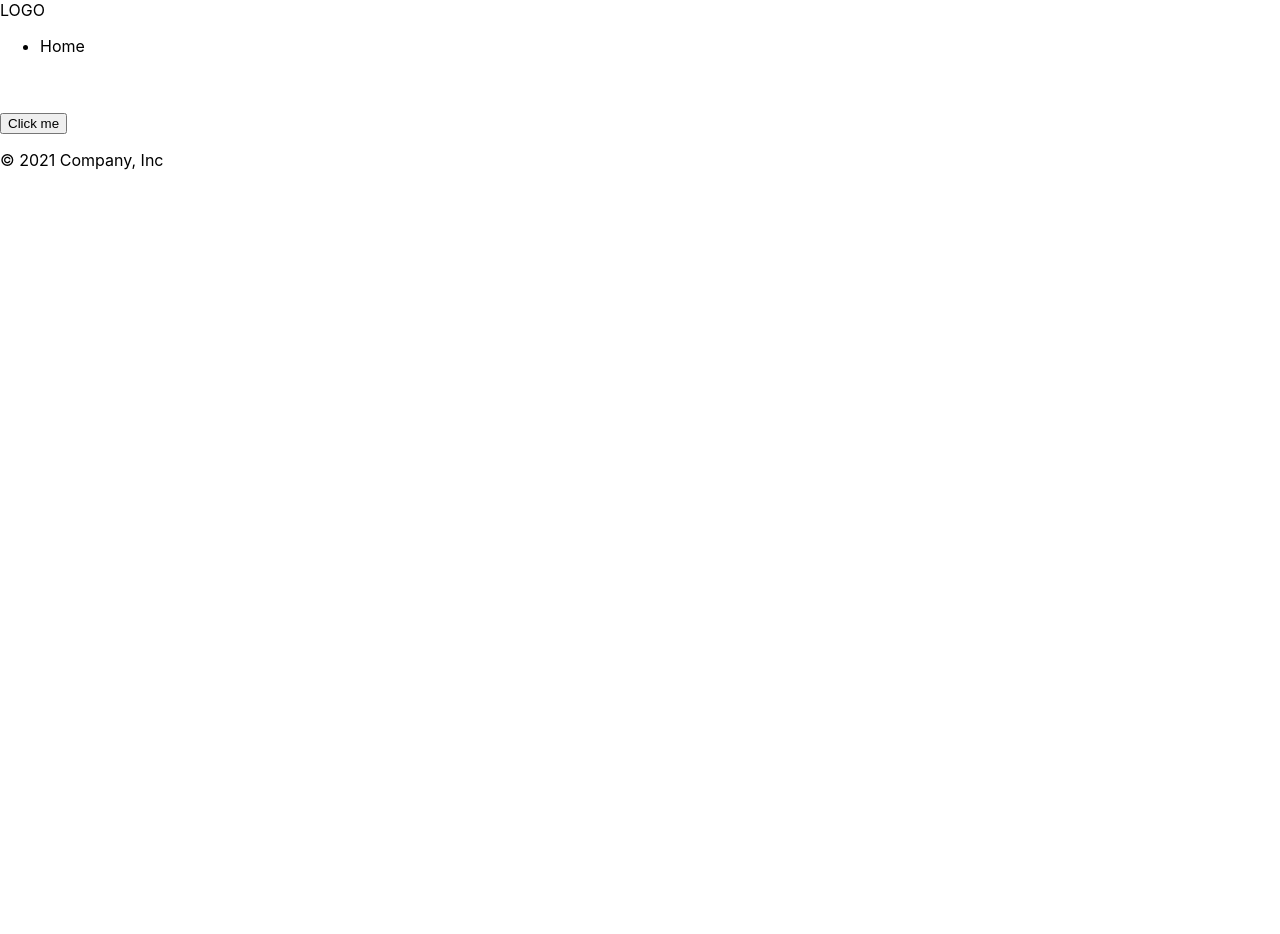
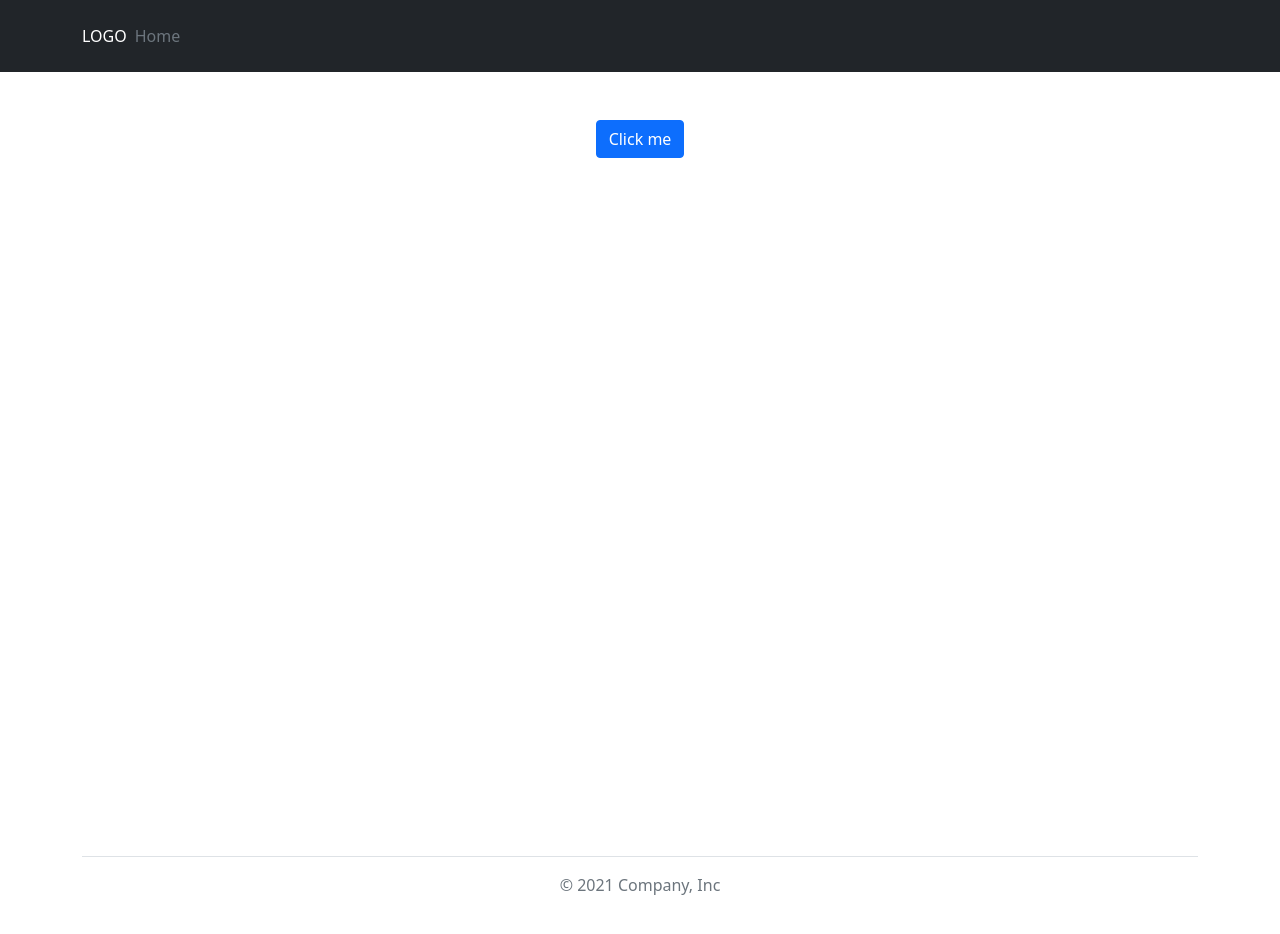
Before and after one commit to ChristianOConnor/call-to-cloud-exp, a Next.js app: page / in a window 1280 px wide. Shown: the top 934 px of the page. Before the commit the page ends 800 px from the top, so only its background shows below. Built offline with nearby package versions, Linux system fonts and the light colour scheme.

Commit message:
make bootstrap work

```diff
--- a/pages/_app.tsx
+++ b/pages/_app.tsx
@@ -1,8 +1,7 @@
-import '../styles/globals.css'
-import type { AppProps } from 'next/app'
+import 'bootstrap/dist/css/bootstrap.css';
 
-function MyApp({ Component, pageProps }: AppProps) {
-  return <Component {...pageProps} />
+function MyApp({ Component, pageProps }: { Component: any, pageProps: any }): JSX.Element {
+  return <Component {...pageProps} />;
 }
 
-export default MyApp
+export default MyApp;
```
Also changed, not shown: package.json (+5 -4 lines), 1 other file (tests, documents, lock files or other folders).
